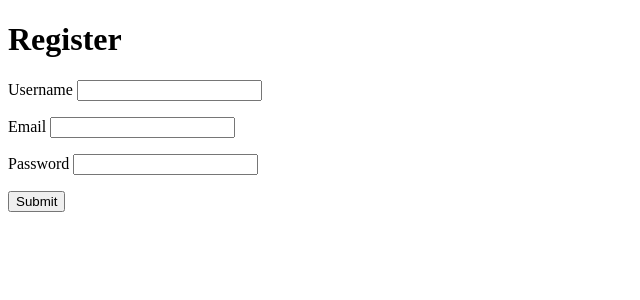
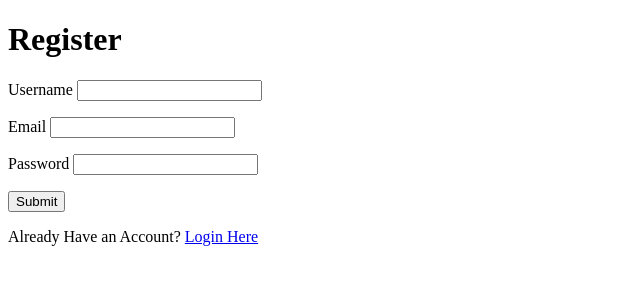
Before and after one commit to DevP50/ScamLab, a Flask app: page /register in a window 1280 px wide. Shown: the top 300 px of the page, without its empty margins (0-640 px from the left). Run offline with Flask 3, Linux system fonts and the light colour scheme; parts of the project's set-up code (start-up, migrations or seed data) failed here and were passed over.

Commit message:
Fixed the registration route routing error

```diff
--- a/app/templates/register.html
+++ b/app/templates/register.html
@@ -3,7 +3,7 @@
 
 {% block content %}
 <h1>Register </h1>
-<form method="POST" action="{{url_for('auth_bp.login')}}">
+<form method="POST" action="{{url_for('auth_bp.register')}}">
     {{form.hidden_tag()}}<!--Used to create the CRSF token -->
     <p>
         {{form.username.label }}
@@ -30,4 +30,8 @@
 
     {{ form.submit() }}
 </form>
+<p>
+  Already Have an Account?
+ <a href="{{url_for('auth_bp.login')}}">Login Here</a>
+</p>
 {% endblock content %}
```
